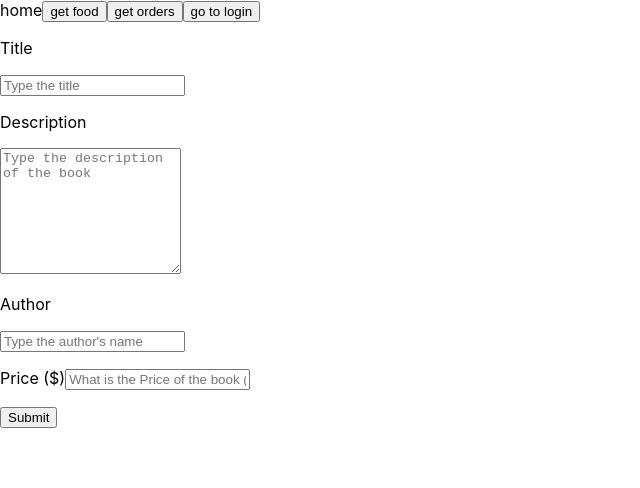
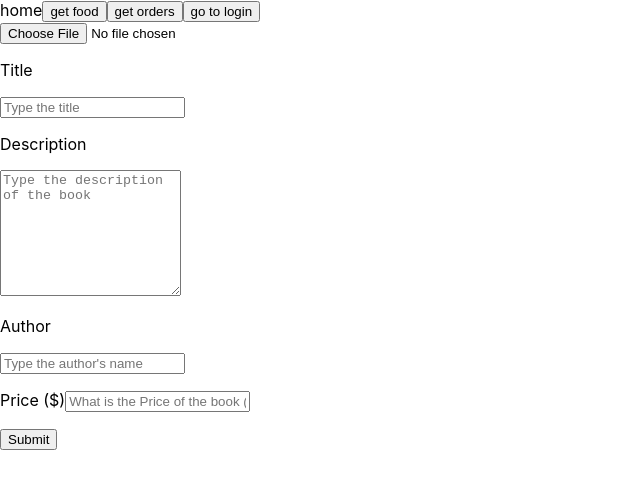
Before and after one commit to j33pan/jpnst, a React (Create React App) app: page / in a window 1280 px wide. Shown: the top 488 px of the page, without its empty margins (0-640 px from the left). Built offline with nearby package versions, Linux system fonts and the light colour scheme; no server answers; what @aws-amplify/ui-react, aws-amplify would draw is missing.

Commit message:
upload image to create food

```diff
--- a/package.json
+++ b/package.json
@@ -12,6 +12,7 @@
     "react-dom": "^17.0.2",
     "react-router-dom": "^5.2.0",
     "react-scripts": "4.0.3",
+    "uuid": "^8.3.2",
     "web-vitals": "^1.1.1"
   },
   "scripts": {
--- a/src/pages/Home.js
+++ b/src/pages/Home.js
@@ -1,8 +1,9 @@
-import {API, graphqlOperation} from "aws-amplify";
+import {API, graphqlOperation, Storage} from "aws-amplify";
 import React from 'react';
 import { useHistory } from "react-router";
 import { createJPFood } from "../graphql/mutations";
 import { listJPFoods, listOrders } from "../graphql/queries";
+import { v4 as uuidv4 } from 'uuid';
 
 export default function Home() {
     const getfoods = async () => {
@@ -21,6 +22,33 @@ export default function Home() {
     const history = useHistory()
     const handlegotologin = () => history.push('/login')
 
+    const bucket = "jpnst4d38dc0062eb4c7b886149e388b15749215416-dev"
+    const region = "ca-central-1"
+    const [image, setImage] = React.useState(null);
+    const handleImageUpload = async (e) => {
+        e.preventDefault();
+        const file = e.target.files[0];
+        const extension = file.name.split(".")[1];
+        const name = file.name.split(".")[0];
+        const key = `images/${uuidv4()}${name}.${extension}`;
+        const url = `https://${bucket}.s3.${region}.amazonaws.com/public/${key}`
+        console.log(url)
+        try {
+            // Upload the file to s3 with public access level.
+            await Storage.put(key, file, {
+                level: 'public',
+                contentType: file.type
+            });
+            // Retrieve the uploaded file to display
+            const image = await Storage.get(key, { level: 'public' })
+            setImage(image);
+            setInput({ ...input, image: url });
+
+        } catch (err) {
+            console.log(err);
+        }
+    }
+
     const [input, setInput] = React.useState({ title: "", description: "", image: "", author: "", price: "" });
     const createFood = async () => {
         const data = await API.graphql(graphqlOperation(createJPFood, {input: input}))
@@ -28,6 +56,7 @@ export default function Home() {
     }
     const handleSubmit = (e) => {
         e.preventDefault()
+        console.log(input)
         createFood()
     }
 
@@ -39,6 +68,13 @@ export default function Home() {
             <button onClick={handlegotologin}>go to login</button>
             <form className="form-wrapper" onSubmit={handleSubmit}>
                         <div className="form-fields">
+                        <div className="form-image">
+                            {image ? <img className="image-preview" src={image} alt="" width={300} /> : <input
+                                type="file"
+                                accept="image/jpg"
+                                onChange={(e) => handleImageUpload(e)} />}
+
+                        </div>
                             <div className="title-form">
                                 <p><label htmlFor="title">Title</label></p>
                                 <p><input
```
